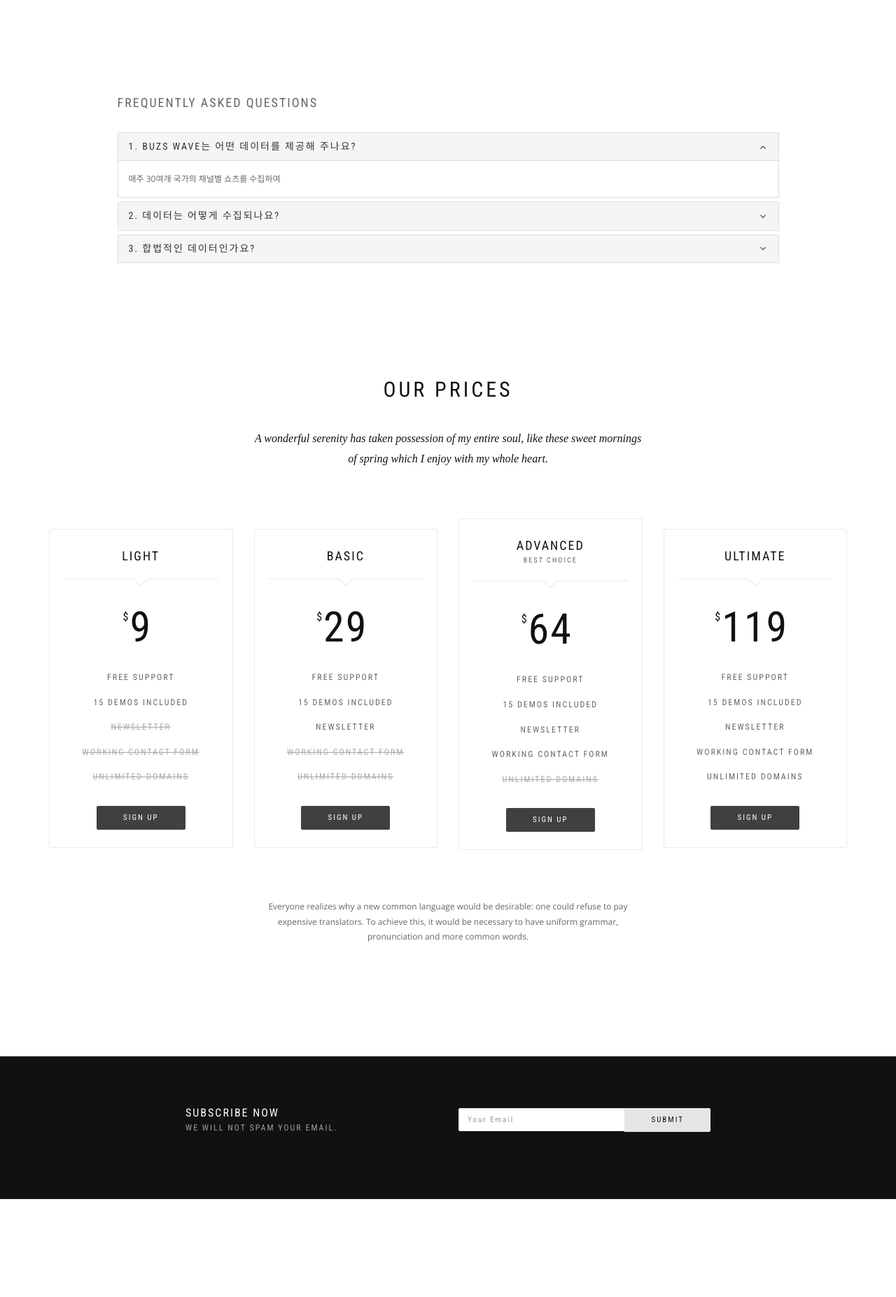
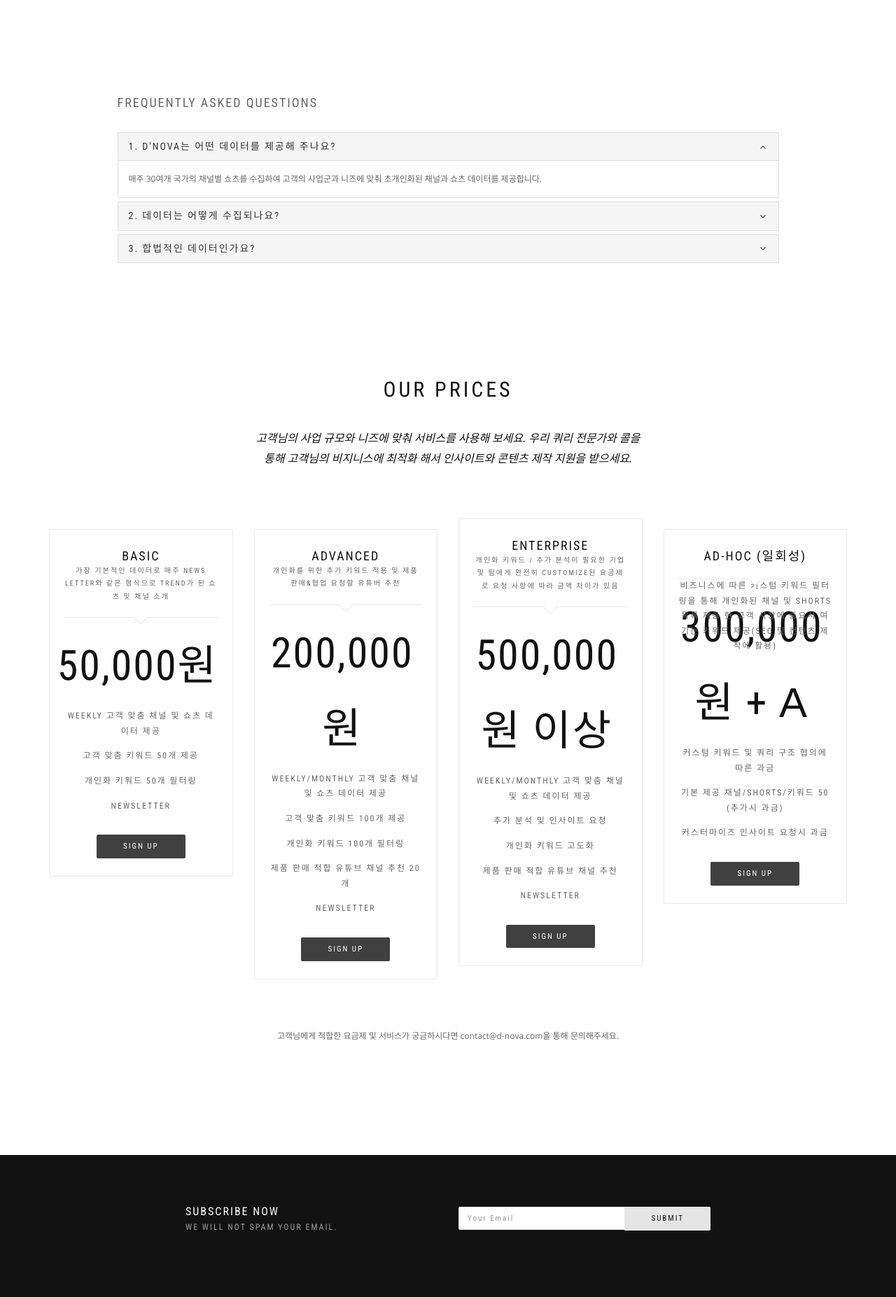
Before and after one commit to qudwn1114/BuzzWave, a Django app: page / in a window 1280 px wide. Shown: the part 1922-3776 px from the top of the page at 70% size. Run offline with Django 4.2, Linux system fonts and the light colour scheme; parts of the project's set-up code (start-up, migrations or seed data) failed here and were passed over; some libraries are stand-ins or nearby versions; some web fonts are replaced.

Commit message:
0513 wording

```diff
--- a/buzzwave/website/templates/authentication/user_main.html
+++ b/buzzwave/website/templates/authentication/user_main.html
@@ -12,7 +12,7 @@
 <section class="home-section home-parallax home-fade home-full-height bg-dark-60 agency-page-header" id="home" data-background="{% static 'images/main/analysis_bg.jpg' %}">
     <div class="titan-caption">
       <div class="caption-content">
-        <div class="font-alt mb-30 titan-title-size-1">Grow your digital marketing insights</div>
+        <div class="font-alt mb-30 titan-title-size-1">Grow your digital marketing contents&insights</div>
         <div class="font-alt mb-40 titan-title-size-3">Make marketing <span class="rotate">easy | creative | flexible</span>
         </div><a class="section-scroll btn btn-border-w btn-circle" href="#about">Learn More</a>
       </div>
@@ -25,7 +25,7 @@
             <div class="col-md-3 col-sm-6 col-xs-12">
             <div class="features-item">
                 <div class="features-icon"><span class="icon-lightbulb"></span></div>
-                <h3 class="features-title font-alt">Ideas and concepts</h3>전세계 YouTube 채널 쇼츠 트렉킹을 통한 디지털 마케팅 인사이트 제공 및 컨텐츠 제작 지원
+                <h3 class="features-title font-alt">Ideas and concepts</h3>전세계 YouTube 채널 쇼츠 트렉킹을 통한 개인화된 디지털 마케팅 인사이트 제공 및 컨텐츠 제작 지원
             </div>
             </div>
             <div class="col-md-3 col-sm-6 col-xs-12">
@@ -43,7 +43,7 @@
             <div class="col-md-3 col-sm-6 col-xs-12">
             <div class="features-item">
                 <div class="features-icon"><span class="icon-lifesaver"></span></div>
-                <h3 class="features-title font-alt">Competitive Analysis & Benchmarking</h3>유튜브 쇼츠를 통한 경쟁사 모니터링 및 벤치마킹을 통한 경쟁우위 확보
+                <h3 class="features-title font-alt">Competitive Analysis & Benchmarking</h3>유튜브 쇼츠 트렉킹을 통해 경쟁사 모니터링 및 벤치마킹을 통한 경쟁우위 확보
             </div>
             </div>
         </div>
@@ -56,10 +56,10 @@
             <div class="row">
             <div class="col-sm-12">
                 <h2 class="module-title font-alt align-left">About Us</h2>
-                <div class="module-subtitle font-serif align-left">디지털 마케팅 시장에서 이커머스와 SNS의 중심인 유튜브 쇼츠의 중요성을 사람들은 잘 모른다.</div>
-                <p>우리 BUSZZ WAVE는 디지털 마케팅의 SNS 트렌드를 지속적으로 추적하고 파악하여 고객들에게 가치 있는 인사이트를 제공하는 회사입니다. 매주 유튜브 쇼츠 데이터를 철저하게 수집하고 분석하여, 조회수 및 구독자 수의 증감을 트렉킹하여 어떤 컨텐츠가 사람들의 관심을 끌고 있는지를 세밀히 분석합니다.</p>
-                <p>저희는 각 쇼츠의 제목, 설명 등의 데이터를 분석하여 어떤 키워드가 사람들의 관심을 끌며 조회수를 높이는지를 파악합니다. 이를 통해 고객들이 자사의 콘텐츠를 최적화하고 효과적인 마케팅 전략을 구축할 수 있도록 도와드립니다.</p>
-                <p>고객들의 성공을 위해 우리는 항상 최신 트렌드와 데이터 기반의 전문 지식을 제공하며, 디지털 마케팅 영역에서의 성공을 위한 신뢰할 수 있는 파트너가 되기 위해 노력하고 있습니다. 함께하는 모든 고객들의 성공을 위해 최선을 다할 것을 약속드립니다.</p>
+                <div class="module-subtitle font-serif align-left">디지털 마케팅 전문가로서, 우리의 서비스를 통해 YouTube 플랫폼에서의 성과를 극대화하고자 하시나요?</div>
+                <p>D'NOVA는 SNS 트렌드를 지속적으로 추적하고 파악하여 고객들에게 초 개인화된 가치 있는 인사이트를 제공하는 선도적인 기업입니다. 매주 유튜브 쇼츠 데이터를 철저하게 수집하고 분석하여, 조회수 및 구독자 수의 증감을 세밀히 추적함으로써 어떤 컨텐츠가 고객의 사업 영역과 제품에 부합하는지를 파악합니다.</p>
+                <p>우리는 각 쇼츠의 제목, 설명 등의 데이터를 분석하여 어떤 키워드가 사람들의 관심을 끌고 조회수를 높이는지를 파악합니다. 이를 통해 고객들이 자사의 콘텐츠를 최적화하고 효과적인 마케팅 전략을 구축할 수 있도록 돕습니다.</p>
+                <p>우리의 목표는 항상 고객들의 성공을 위해 최신 트렌드와 데이터 기반의 전문 지식을 제공하는 것입니다. 디지털 마케팅 영역에서의 성공을 위해 신뢰할 수 있는 파트너로서 함께 노력하겠습니다. 함께하는 모든 고객들의 성공을 위해 최선을 다할 것을 약속 드립니다.</p>
             </div>
             </div>
         </div>
@@ -150,10 +150,10 @@
             <div class="panel-group" id="accordion">
                 <div class="panel panel-default">
                 <div class="panel-heading">
-                    <h4 class="panel-title font-alt"><a data-toggle="collapse" data-parent="#accordion" href="#support1">1. BUZS WAVE는 어떤 데이터를 제공해 주나요?</a></h4>
+                    <h4 class="panel-title font-alt"><a data-toggle="collapse" data-parent="#accordion" href="#support1">1. D'NOVA는 어떤 데이터를 제공해 주나요?</a></h4>
                 </div>
                 <div class="panel-collapse collapse in" id="support1">
-                    <div class="panel-body">매주 30여개 국가의 채널별 쇼츠를 수집하여
+                    <div class="panel-body">매주 30여개 국가의 채널별 쇼츠를 수집하여 고객의 사업군과 니즈에 맞춰 초개인화된 채널과 쇼츠 데이터를 제공합니다.
                     </div>
                 </div>
                 </div>
@@ -162,7 +162,7 @@
                     <h4 class="panel-title font-alt"><a class="collapsed" data-toggle="collapse" data-parent="#accordion" href="#support2">2. 데이터는 어떻게 수집되나요?</a></h4>
                 </div>
                 <div class="panel-collapse collapse" id="support2">
-                    <div class="panel-body">YouTube API에서 쇼츠 데이터에 대한 API는 제공해 주지 않아 자체 크롤링 프로그램을 통해 매주 수집을 진행합니다.
+                    <div class="panel-body">D'NOVA 자체 크롤링 프로그램을 통해 데이터를 수집합니다.
                     </div>
                 </div>
                 </div>
@@ -171,7 +171,7 @@
                     <h4 class="panel-title font-alt"><a class="collapsed" data-toggle="collapse" data-parent="#accordion" href="#support3">3. 합법적인 데이터인가요?</a></h4>
                 </div>
                 <div class="panel-collapse collapse" id="support3">
-                    <div class="panel-body">네, 유튜브 데이터 사용 가이드라인에 위배 되지 않는 서비스 사용에 아무 문제가 되지않는 데이터입니다.
+                    <div class="panel-body">네, 유튜브 데이터 사용 가이드라인에 위배 되지 않는 서비스로 데이터 사용에 아무 문제가 되지않습니다.
                     </div>
                 </div>
                 </div>
@@ -263,75 +263,75 @@
             <div class="row">
             <div class="col-sm-6 col-sm-offset-3">
                 <h2 class="module-title font-alt">Our Prices</h2>
-                <div class="module-subtitle font-serif">A wonderful serenity has taken possession of my entire soul, like these sweet mornings of spring which I enjoy with my whole heart.</div>
+                <div class="module-subtitle font-serif">고객님의 사업 규모와 니즈에 맞춰 서비스를 사용해 보세요. 우리 쿼리 전문가와 콜을 통해 고객님의 비지니스에 최적화 해서 인사이트와 콘텐츠 제작 지원을 받으세요.</div>
             </div>
             </div>
             <div class="row multi-columns-row">
             <div class="col-sm-6 col-md-3 col-lg-3">
                 <div class="price-table font-alt">
-                <h4>Light</h4>
+                <h4>Basic</h4>
+                <p class="small">가장 기본적인 데이터로 매주 News Letter와 같은 형식으로 Trend가 된 쇼츠 및 채널 소개</p>
                 <div class="borderline"></div>
-                <p class="price"><span>$</span>9
+                <p class="price">50,000원
                 </p>
                 <ul class="price-details">
-                    <li>Free Support</li>
-                    <li>15 Demos Included</li>
-                    <li><span>Newsletter</span></li>
-                    <li><span>Working Contact Form</span></li>
-                    <li><span>Unlimited Domains</span></li>
+                    <li>Weekly 고객 맞춤 채널 및 쇼츠 데이터 제공</li>
+                    <li>고객 맞춤 키워드 50개 제공</li>
+                    <li>개인화 키워드 50개 필터링</li>
+                    <li>Newsletter</li>
                 </ul><a class="btn btn-d btn-round" href="javascript:;">Sign Up</a>
                 </div>
             </div>
             <div class="col-sm-6 col-md-3 col-lg-3">
                 <div class="price-table font-alt">
-                <h4>Basic</h4>
+                <h4>Advanced</h4>
+                <p class="small">개인화를 위한 추가 키워드 적용 및 제품 판매&협업 요청할 유튜버 추천</p>
                 <div class="borderline"></div>
-                <p class="price"><span>$</span>29
-                </p>
+                <p class="price">200,000원</p>
                 <ul class="price-details">
-                    <li>Free Support</li>
-                    <li>15 Demos Included</li>
+                    <li>Weekly/Monthly 고객 맞춤 채널 및 쇼츠 데이터 제공</li>
+                    <li>고객 맞춤 키워드 100개 제공</li>
+                    <li>개인화 키워드 100개 필터링</li>
+                    <li>제품 판매 적합 유튜브 채널 추천 20개</li>
                     <li>Newsletter</li>
-                    <li><span>Working Contact Form</span></li>
-                    <li><span>Unlimited Domains</span></li>
                 </ul><a class="btn btn-d btn-round" href="javascript:;">Sign Up</a>
                 </div>
             </div>
             <div class="col-sm-6 col-md-3 col-lg-3">
                 <div class="price-table font-alt best">
-                <h4>Advanced</h4>
-                <p class="small">Best Choice</p>
+                <h4>Enterprise</h4>
+                <p class="small">개인화 키워드 / 추가 분석이 필요한 기업 및 팀에게 완전히 Customize된 요금제로 요청 사항에 따라 금액 차이가 있음</p>
                 <div class="borderline"></div>
-                <p class="price"><span>$</span>64
+                <p class="price">500,000원 이상
                 </p>
                 <ul class="price-details">
-                    <li>Free Support</li>
-                    <li>15 Demos Included</li>
+                    <li>Weekly/Monthly 고객 맞춤 채널 및 쇼츠 데이터 제공</li>
+                    <li>추가 분석 및 인사이트 요청</li>
+                    <li>개인화 키워드 고도화</li>
+                    <li>제품 판매 적합 유튜브 채널 추천</li>
                     <li>Newsletter</li>
-                    <li>Working Contact Form</li>
-                    <li><span>Unlimited Domains</span></li>
                 </ul><a class="btn btn-d btn-round" href="javascript:;">Sign Up</a>
                 </div>
             </div>
             <div class="col-sm-6 col-md-3 col-lg-3">
                 <div class="price-table font-alt">
-                <h4>Ultimate</h4>
-                <div class="borderline"></div>
-                <p class="price"><span>$</span>119
+                <h4>Ad-hoc (일회성)</h4>
+                <div class="borderline">비즈니스에 따른 커스텀 키워드 필터링을 통해 개인화된 채널 및 Shorts 목록 제공
+                    현 고객 시장에 중요시 여기는 키워드 제공(SEO 및 컨텐츠 제작에 활용)</div>
+                    <p class="small"></p>
+                <p class="price">300,000원 + α
                 </p>
                 <ul class="price-details">
-                    <li>Free Support</li>
-                    <li>15 Demos Included</li>
-                    <li>Newsletter</li>
-                    <li>Working Contact Form</li>
-                    <li>Unlimited Domains</li>
+                    <li>커스텀 키워드 및 쿼리 구조 협의에 따른 과금</li>
+                    <li>기본 제공 채널/shorts/키워드 50 (추가시 과금)</li>
+                    <li>커스터마이즈 인사이트 요청시 과금</li>
                 </ul><a class="btn btn-d btn-round" href="javascript:;">Sign Up</a>
                 </div>
             </div>
             </div>
             <div class="row mt-40">
             <div class="col-sm-6 col-sm-offset-3 align-center">
-                <p>Everyone realizes why a new common language would be desirable: one could refuse to pay expensive translators. To achieve this, it would be necessary to have uniform grammar, pronunciation and more common words.</p>
+                <p>고객님에게 적합한 요금제 및 서비스가 궁금하시다면 contact@d-nova.com을 통해 문의해주세요.</p>
             </div>
             </div>
         </div>
@@ -402,7 +402,7 @@
             </div>
             <div class="alt-features-item mt-xs-60">
                 <div class="alt-features-icon"><span class="icon-map"></span></div>
-                <h3 class="alt-features-title font-alt">Say Hello</h3>Email: dnova@d-nova.com<br/>Phone: +1 234 567 89 10
+                <h3 class="alt-features-title font-alt">Say Hello</h3>Email: dnova@d-nova.com<br/>Phone: +82 10 8967 1353
             </div>
             </div>
         </div>
```
